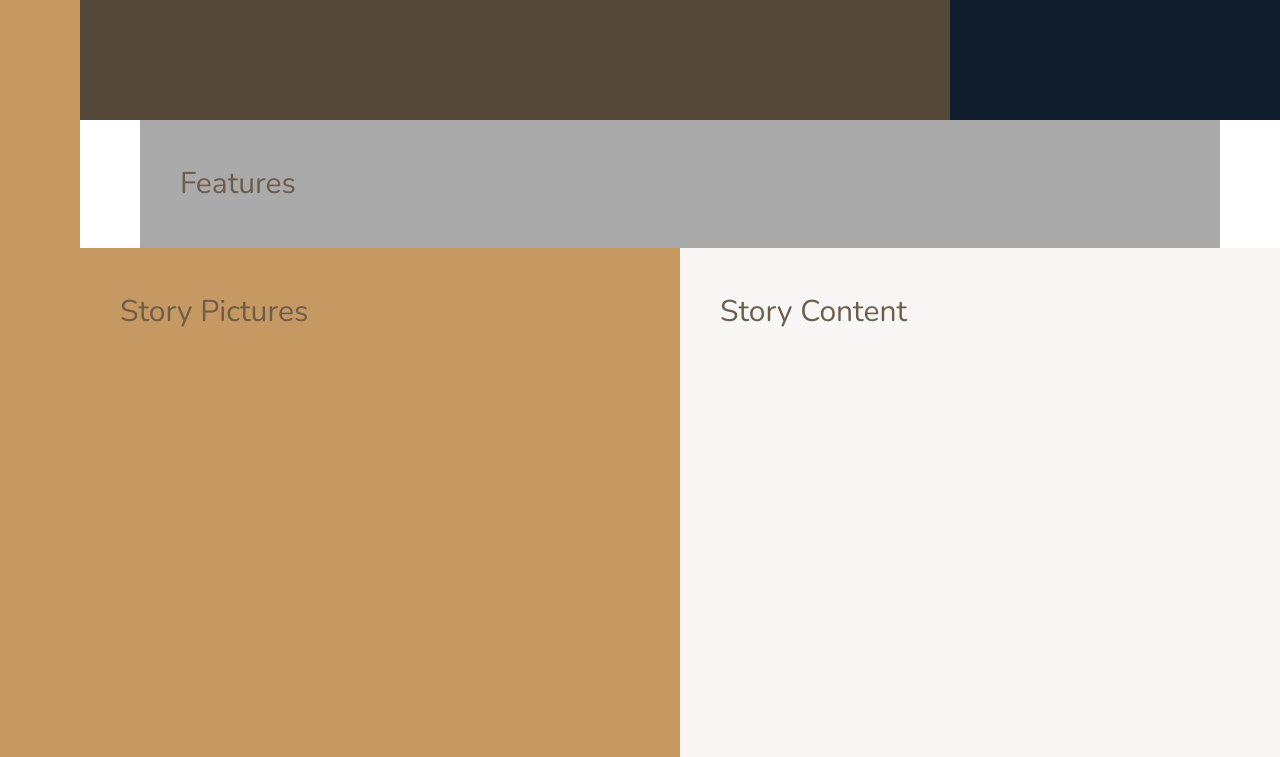
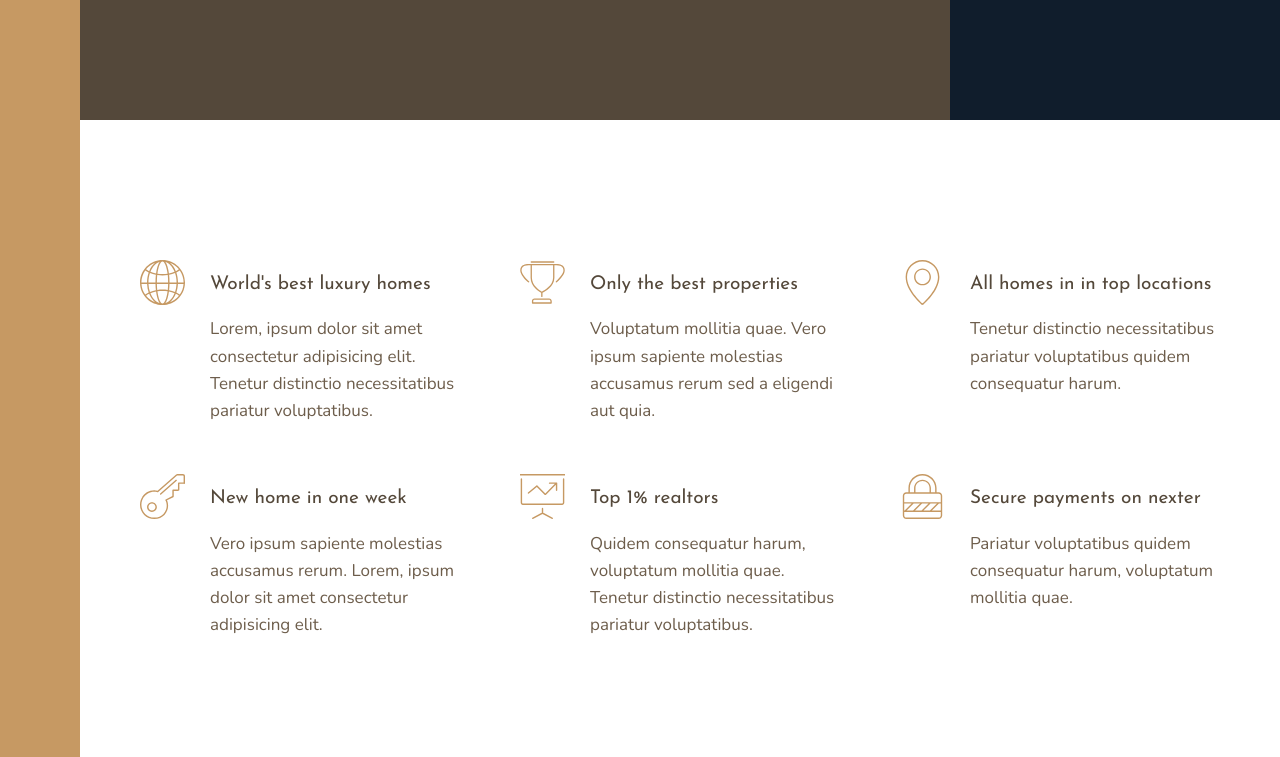
Before and after one commit to ackd151/Nexter-Project, a website: page index.html in a window 1280 px wide. Shown: the part 520-1277 px from the top of the page. Drawn offline with nearby package versions, Linux system fonts and the light colour scheme.

Commit message:
Implemented features section

```diff
--- a/index.html
+++ b/index.html
@@ -18,7 +18,73 @@
     <div class="sidebar">Sidebar</div>
     <header class="header">Header</header>
     <div class="realtors">Top 3 Realtors</div>
-    <section class="features">Features</section>
+    <section class="features">
+      <div class="feature">
+        <svg class="feature__icon">
+          <use xlink:href="img/sprite.svg#icon-global"></use>
+        </svg>
+        <h4 class="heading-4 heading-4--dark">World's best luxury homes</h4>
+        <p class="feature__text">
+          Lorem, ipsum dolor sit amet consectetur adipisicing elit. Tenetur
+          distinctio necessitatibus pariatur voluptatibus.
+        </p>
+      </div>
+
+      <div class="feature">
+        <svg class="feature__icon">
+          <use xlink:href="img/sprite.svg#icon-trophy"></use>
+        </svg>
+        <h4 class="heading-4 heading-4--dark">Only the best properties</h4>
+        <p class="feature__text">
+          Voluptatum mollitia quae. Vero ipsum sapiente molestias accusamus
+          rerum sed a eligendi aut quia.
+        </p>
+      </div>
+
+      <div class="feature">
+        <svg class="feature__icon">
+          <use xlink:href="img/sprite.svg#icon-map-pin"></use>
+        </svg>
+        <h4 class="heading-4 heading-4--dark">All homes in in top locations</h4>
+        <p class="feature__text">
+          Tenetur distinctio necessitatibus pariatur voluptatibus quidem
+          consequatur harum.
+        </p>
+      </div>
+
+      <div class="feature">
+        <svg class="feature__icon">
+          <use xlink:href="img/sprite.svg#icon-key"></use>
+        </svg>
+        <h4 class="heading-4 heading-4--dark">New home in one week</h4>
+        <p class="feature__text">
+          Vero ipsum sapiente molestias accusamus rerum. Lorem, ipsum dolor sit
+          amet consectetur adipisicing elit.
+        </p>
+      </div>
+
+      <div class="feature">
+        <svg class="feature__icon">
+          <use xlink:href="img/sprite.svg#icon-presentation"></use>
+        </svg>
+        <h4 class="heading-4 heading-4--dark">Top 1% realtors</h4>
+        <p class="feature__text">
+          Quidem consequatur harum, voluptatum mollitia quae. Tenetur distinctio
+          necessitatibus pariatur voluptatibus.
+        </p>
+      </div>
+
+      <div class="feature">
+        <svg class="feature__icon">
+          <use xlink:href="img/sprite.svg#icon-lock"></use>
+        </svg>
+        <h4 class="heading-4 heading-4--dark">Secure payments on nexter</h4>
+        <p class="feature__text">
+          Pariatur voluptatibus quidem consequatur harum, voluptatum mollitia
+          quae.
+        </p>
+      </div>
+    </section>
     <div class="story__pictures">Story Pictures</div>
     <div class="story__content">Story Content</div>
     <section class="homes">Homes</section>
--- a/sass/_base.scss
+++ b/sass/_base.scss
@@ -38,14 +38,7 @@ body {
   display: grid;
   grid-template-rows: 80vh min-content 40vw repeat(3, min-content);
   grid-template-columns:
-    [sidebar-start] 8rem [sidebar-end full-start] minmax(
-      6rem,
-      1fr
-    ) [center-start] repeat(8, [col-start] minmax(min-content, 14rem) [col-end])
+    [sidebar-start] 8rem [sidebar-end full-start] minmax(6rem, 1fr)
+    [center-start] repeat(8, [col-start] minmax(min-content, 14rem) [col-end])
     [center-end] minmax(6rem, 1fr) [full-end];
-
-  & > * {
-    padding: 40px;
-    font-size: 3rem;
-  }
 }
--- a/sass/_features.scss
+++ b/sass/_features.scss
@@ -1,4 +1,34 @@
 .features {
-  background-color: $color-grey-light-2;
   grid-column: center-start / center-end;
+
+  margin: 15rem 0;
+
+  display: grid;
+  //   grid-template-columns: repeat(3, 1fr);
+  grid-template-columns: repeat(
+    auto-fit,
+    minmax(25rem, 1fr)
+  ); // This is what makes grid responsive
+
+  grid-gap: 6rem;
+  align-items: start;
 }
+
+.feature {
+  display: grid;
+  grid-template-columns: min-content 1fr;
+  grid-row-gap: 1.5rem;
+  grid-column-gap: 2.5rem;
+
+  &__icon {
+    fill: $color-primary;
+    height: 4.5rem;
+    width: 4.5rem;
+    grid-row: 1 / span 2;
+    transform: translateY(-1rem);
+  }
+
+  &__text {
+    font-size: 1.7rem;
+  }
+}
--- a/sass/_typography.scss
+++ b/sass/_typography.scss
@@ -0,0 +1,28 @@
+%heading {
+  font-family: $font-display;
+  font-weight: 400;
+}
+
+.heading-1 {
+  @extend %heading;
+}
+
+.heading-2 {
+  @extend %heading;
+}
+
+.heading-3 {
+  @extend %heading;
+}
+
+.heading-4 {
+  @extend %heading;
+  font-size: 1.9rem;
+
+  &--light {
+    color: $color-grey-light-1;
+  }
+  &--dark {
+    color: $color-grey-dark-1;
+  }
+}
```
Also changed, not shown: css/style.css.
